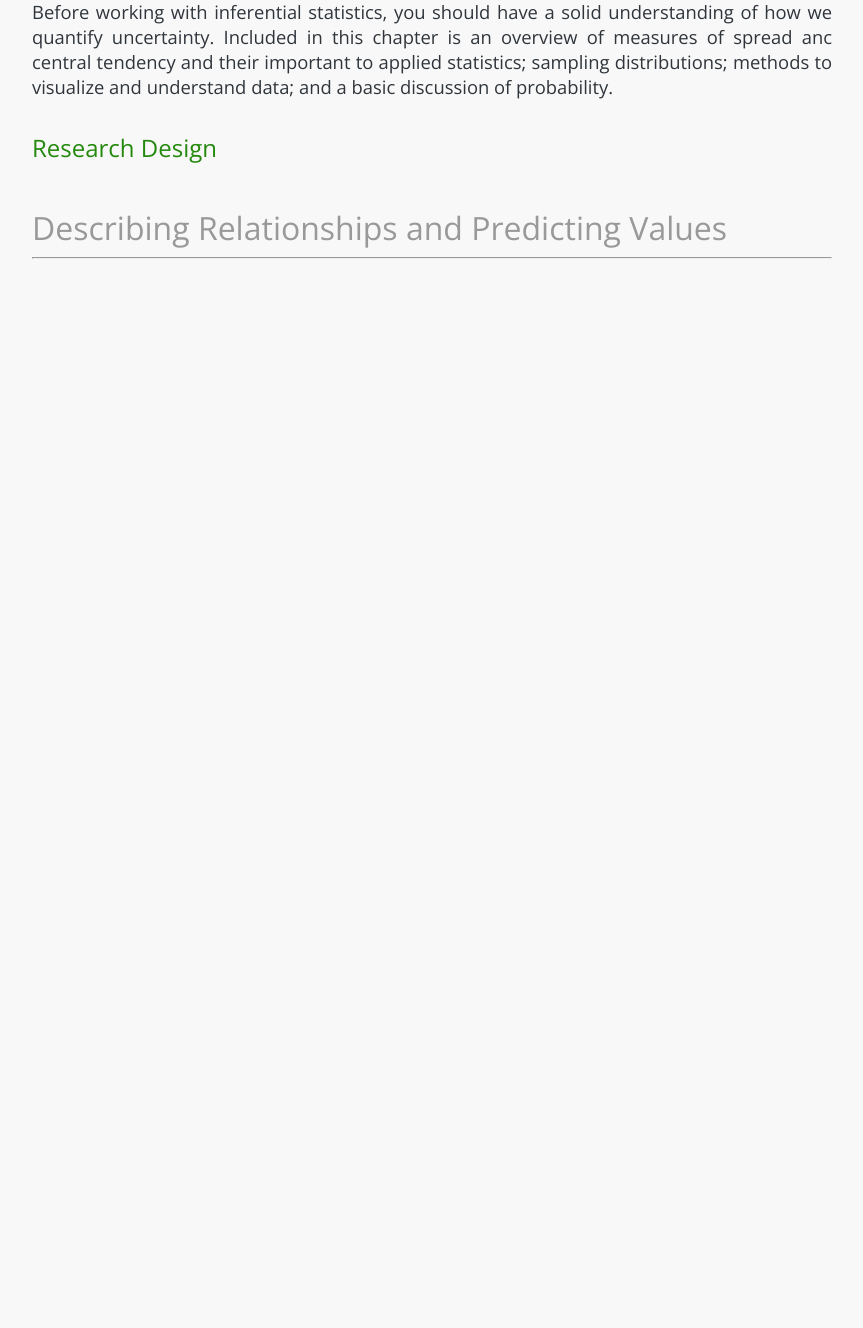
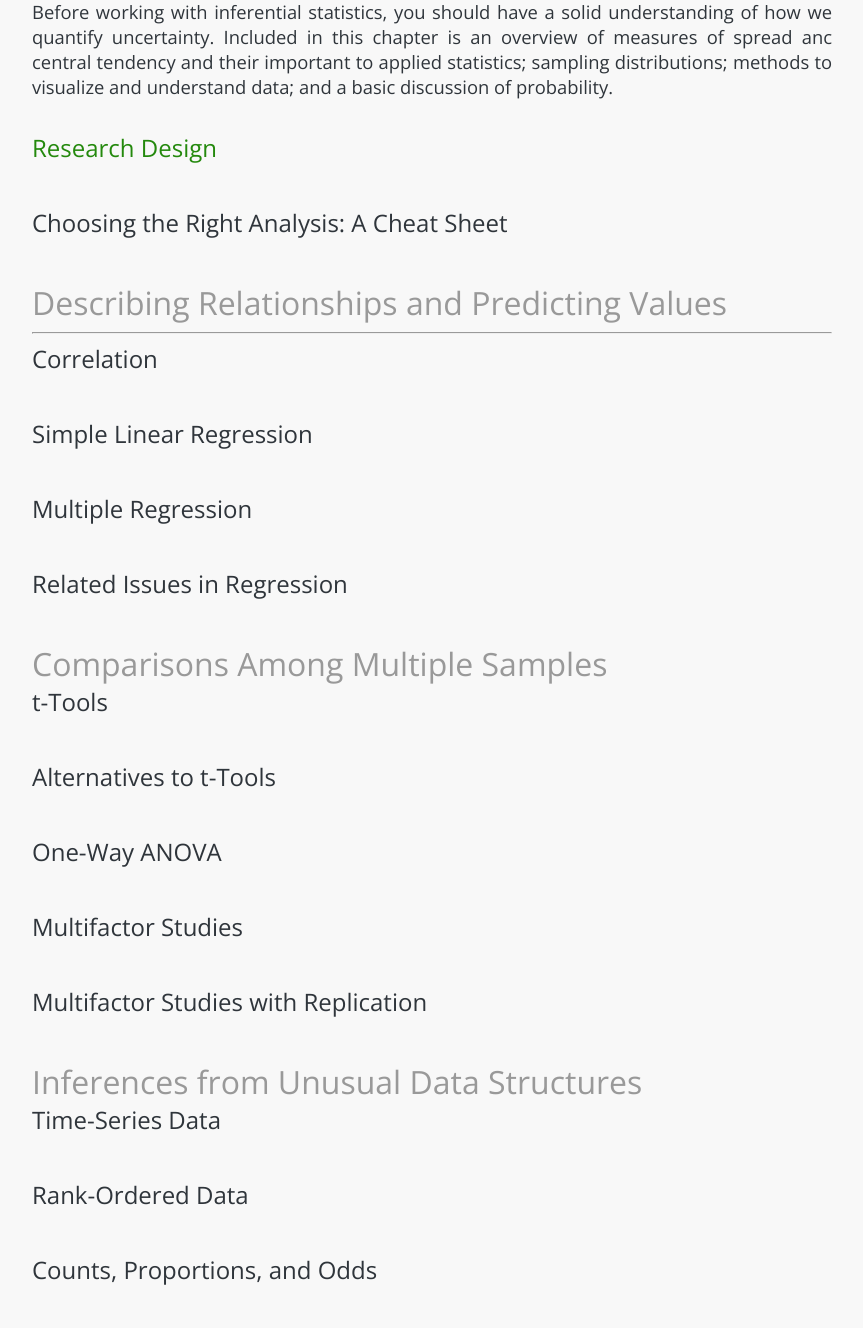
Before and after one commit to digideskio/appliedStats, a PHP site: page / in a window 1280 px wide. Shown: the part 560-1888 px from the top of the page, without its empty margins (208-1071 px from the left). Before the commit the page ends 819 px from the top, so only its background shows below. Run offline with PHP 8.4, Linux system fonts and the light colour scheme.

Commit message:
Updated TOC

```diff
--- a/index.html
+++ b/index.html
@@ -23,17 +23,77 @@
 
     <h2>Introduction</h2>
     <hr>
+
     <h3><a href="preface.html">Preface</a></h3>
     <p>This chapter includes my motivations for writing this guide (boring); why you should care about good statistical analysis (not boring); how the book is structured; what software and background knowledge are recommended; and some commonly-used statistical terminologies. It's a good place to start if you're new to the game, but perfectly okay to skip if you already have some experience with applied statistics (my feelings won't be hurt, I promise).</p>
     <br />
+
     <h3><a href="uncertainty.html">Measuring Uncertainty</a></h3>
     <p>Before working with inferential statistics, you should have a solid understanding of how we quantify uncertainty. Included in this chapter is an overview of measures of spread anc central tendency and their important to applied statistics; sampling distributions; methods to visualize and understand data; and a basic discussion of probability.</p>
     <br />
+
     <h3><a href="design.html">Research Design</a></h3>
     <p></p>
     <br />
+
+    <h3>Choosing the Right Analysis: A Cheat Sheet</h3>
+    <p></p>
+    <br />
+
     <h2>Describing Relationships and Predicting Values</h2>
     <hr>
+
+    <h3>Correlation</h3>
+    <p></p>
+    <br />
+
+    <h3>Simple Linear Regression</h3>
+    <p></p>
+    <br />
+
+    <h3>Multiple Regression</h3>
+    <p></p>
+    <br />
+
+    <h3>Related Issues in Regression</h3>
+    <p></p>
+    <br />
+
+    <h2>Comparisons Among Multiple Samples</h2>
+
+    <h3>t-Tools</h3>
+    <p></p>
+    <br />
+
+    <h3>Alternatives to t-Tools</h3>
+    <p></p>
+    <br />
+
+    <h3>One-Way ANOVA</h3>
+    <p></p>
+    <br />
+
+    <h3>Multifactor Studies</h3>
+    <p></p>
+    <br />
+
+    <h3>Multifactor Studies with Replication</h3>
+    <p></p>
+    <br />
+
+    <h2>Inferences from Unusual Data Structures</h2>
+
+    <h3>Time-Series Data</h3>
+    <p></p>
+    <br />
+
+    <h3>Rank-Ordered Data</h3>
+    <p></p>
+    <br />
+
+    <h3>Counts, Proportions, and Odds</h3>
+    <p></p>
+    <br />
 
   </div>
 </body>
--- a/stylesheets/stylesheet.css
+++ b/stylesheets/stylesheet.css
@@ -135,3 +135,7 @@ p {
   font-size: 1.15em;
   color: #2F353B;
 }
+
+/*******************************
+ Chapter navigation
+*******************************/
```
